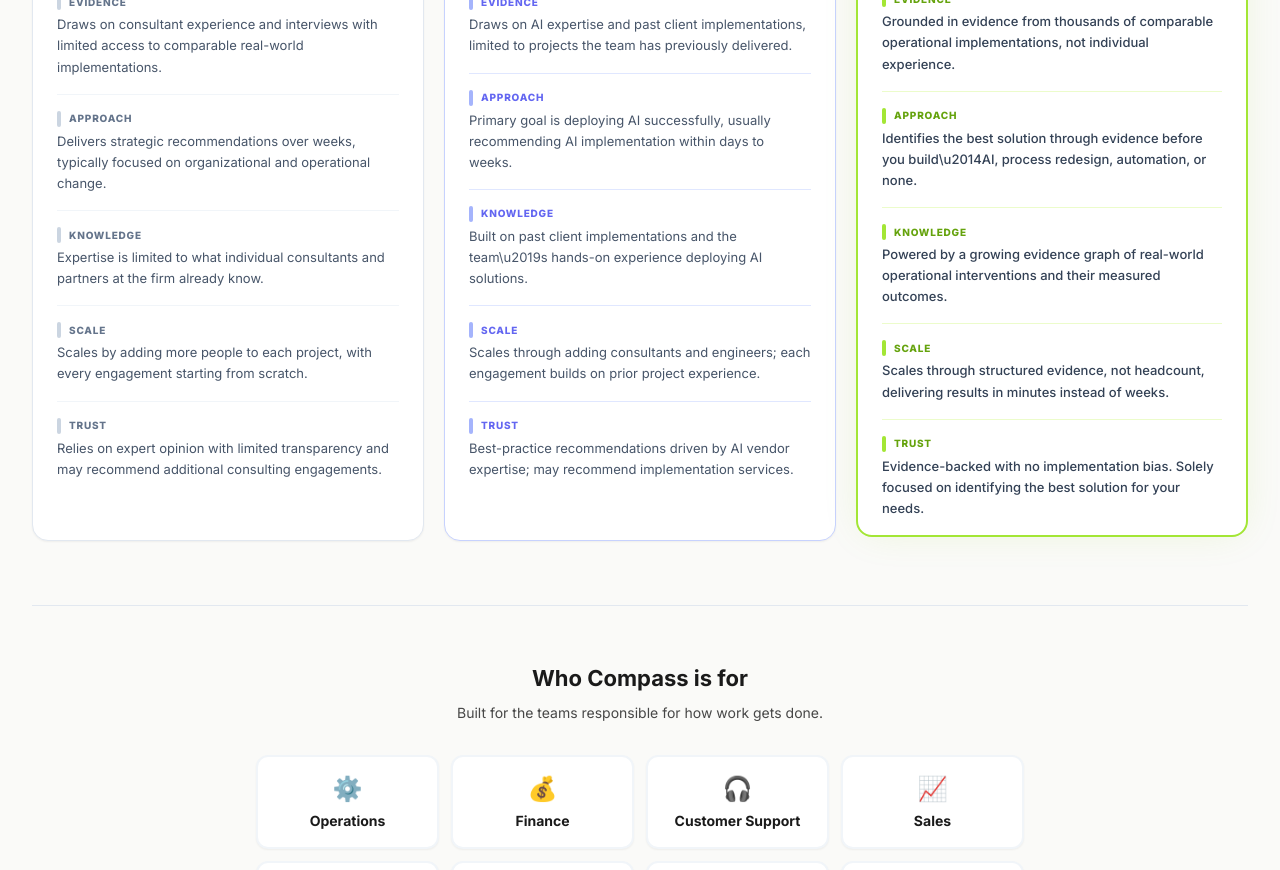
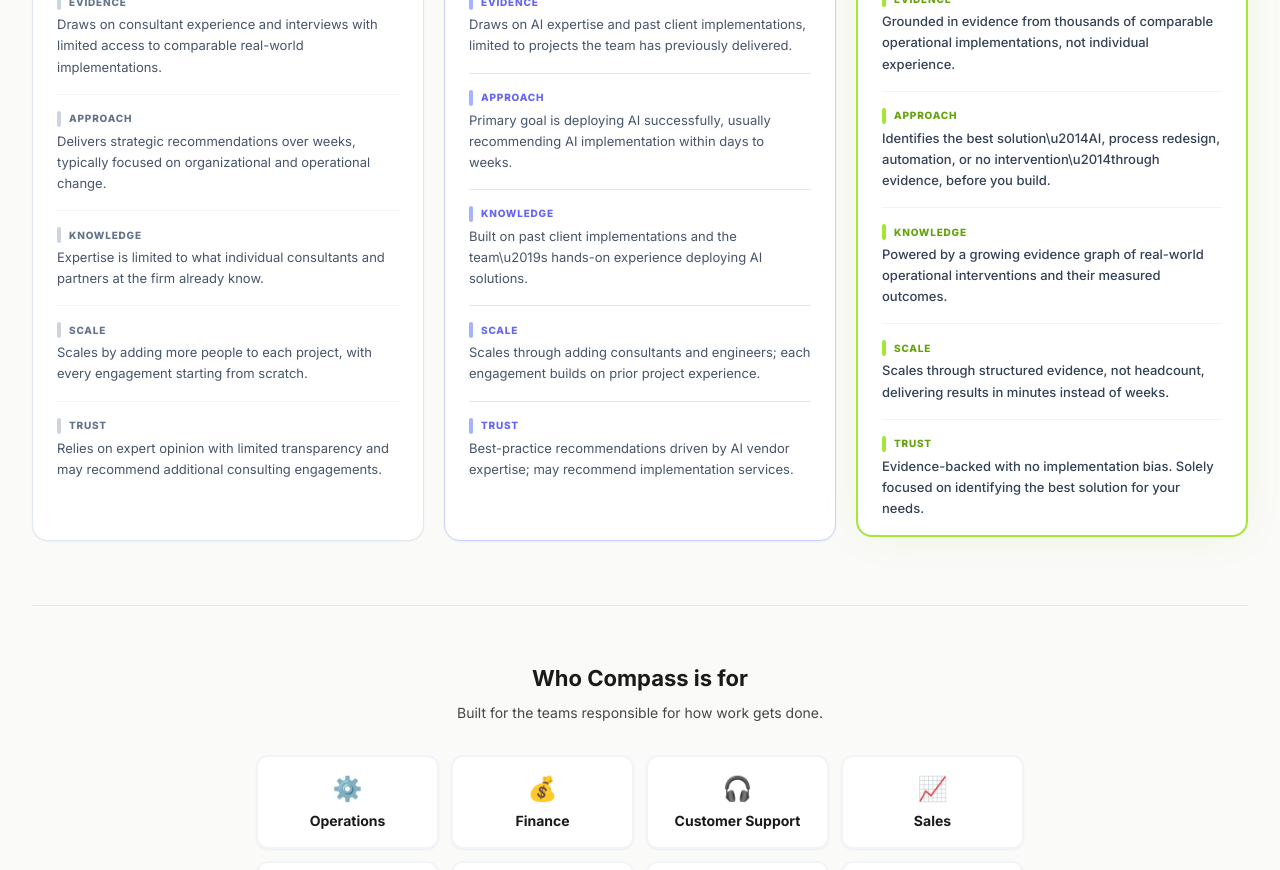
Before and after one commit to smithar106/Compass-Web, a Next.js app: page / in a window 1280 px wide. Shown: the part 1440-2310 px from the top of the page. Built offline with nearby package versions, Linux system fonts and the light colour scheme.

Commit message:
Fix Compass Approach text: restore em-dash pairs and 'no intervention'

```diff
--- a/src/app/page.tsx
+++ b/src/app/page.tsx
@@ -338,7 +338,7 @@
                     <p className="text-[10px] font-extrabold uppercase tracking-[0.08em] text-lime-600">Approach</p>
                   </div>
                   <p className="text-[13px] text-slate-700 leading-relaxed font-[500]">
-                    Identifies the best solution through evidence before you build\u2014AI, process redesign, automation, or none.
+                    Identifies the best solution\u2014AI, process redesign, automation, or no intervention\u2014through evidence, before you build.
                   </p>
                 </div>
                 <div className="border-t border-lime-100 pt-4">
```
